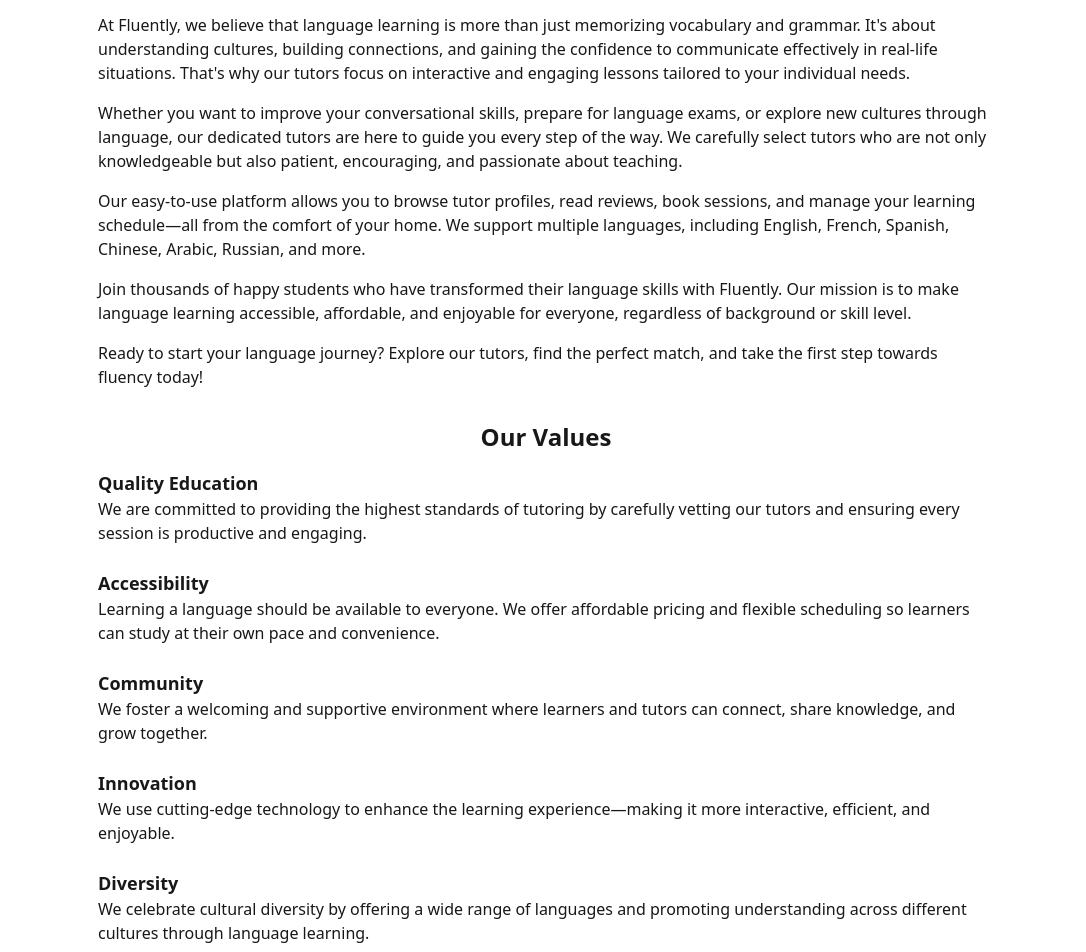
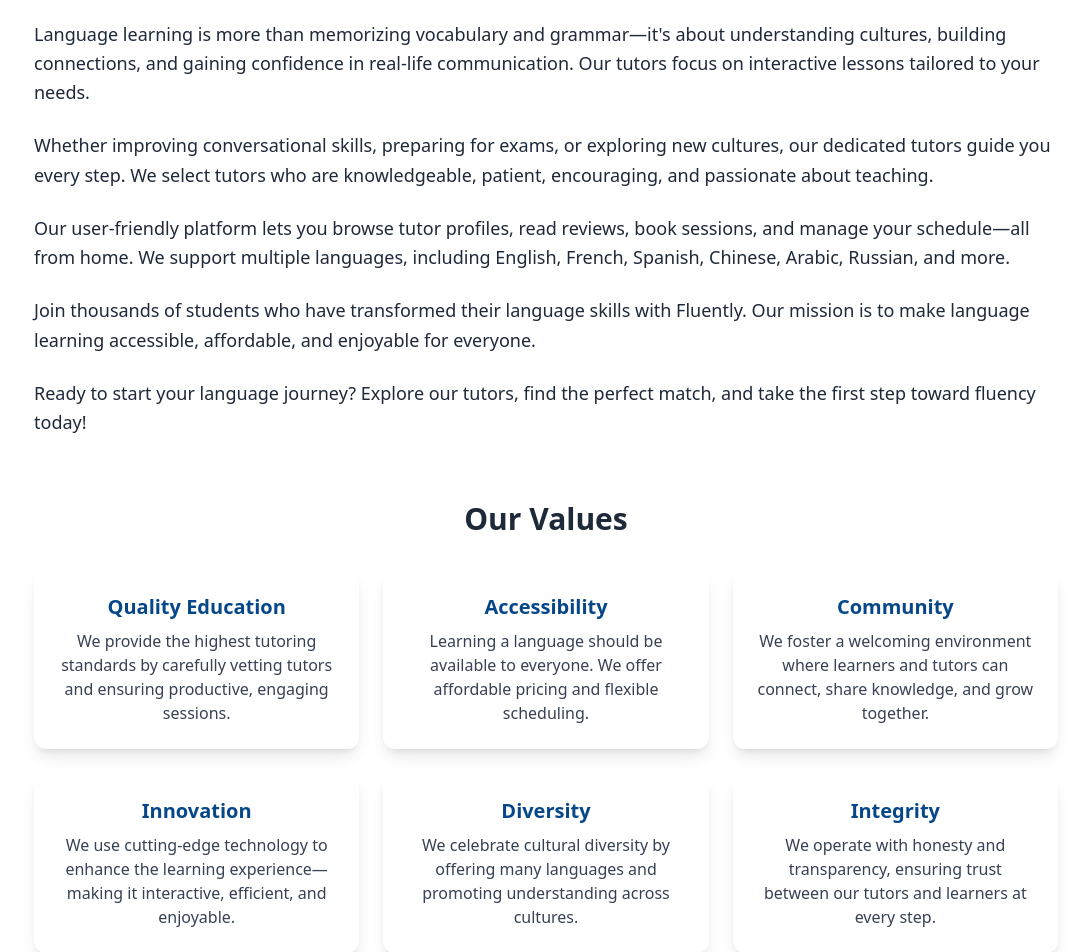
Before and after one commit to sajjadsajux/fluently, a React (Vite) app: page /about-us in a window 1280 px wide. Shown: the part 280-1232 px from the top of the page, without its empty margins (94-1180 px from the left). Built offline with nearby package versions, Linux system fonts and the light colour scheme; no server answers.

Commit message:
About Page with values and card design

```diff
--- a/src/Pages/AboutUs/AboutUs.jsx
+++ b/src/Pages/AboutUs/AboutUs.jsx
@@ -7,51 +7,59 @@
   useEffect(() => {
     window.scrollTo({ top: 0, behavior: "smooth" });
   }, []);
+
   return (
-    <section className="container mx-auto py-10 max-w-4xl text-base-content">
-      <h2 className="text-3xl  text-center mb-12 text-primary  font-bold  ">About Us</h2>
+    <section className="container mx-auto py-12 max-w-5xl text-gray-800">
+      <h2 className="text-4xl text-center mb-12 text-primary font-bold">About Us</h2>
 
-      <p className="mb-4">Welcome to Fluently! We are passionate about connecting learners with expert tutors from around the world. Our platform provides flexible and personalized tutoring sessions designed to help you achieve your language learning goals quickly and confidently.</p>
+      <div className="space-y-6 text-lg leading-relaxed">
+        <p>Welcome to Fluently! We are passionate about connecting learners with expert tutors worldwide. Our platform provides flexible and personalized tutoring sessions to help you achieve your language learning goals confidently.</p>
 
-      <p className="mb-4">
-        At Fluently, we believe that language learning is more than just memorizing vocabulary and grammar. It's about understanding cultures, building connections, and gaining the confidence to communicate effectively in real-life situations. That's why our tutors focus on interactive and engaging
-        lessons tailored to your individual needs.
-      </p>
+        <p>Language learning is more than memorizing vocabulary and grammar—it's about understanding cultures, building connections, and gaining confidence in real-life communication. Our tutors focus on interactive lessons tailored to your needs.</p>
 
-      <p className="mb-4">
-        Whether you want to improve your conversational skills, prepare for language exams, or explore new cultures through language, our dedicated tutors are here to guide you every step of the way. We carefully select tutors who are not only knowledgeable but also patient, encouraging, and
-        passionate about teaching.
-      </p>
+        <p>Whether improving conversational skills, preparing for exams, or exploring new cultures, our dedicated tutors guide you every step. We select tutors who are knowledgeable, patient, encouraging, and passionate about teaching.</p>
 
-      <p className="mb-4">Our easy-to-use platform allows you to browse tutor profiles, read reviews, book sessions, and manage your learning schedule—all from the comfort of your home. We support multiple languages, including English, French, Spanish, Chinese, Arabic, Russian, and more.</p>
+        <p>Our user-friendly platform lets you browse tutor profiles, read reviews, book sessions, and manage your schedule—all from home. We support multiple languages, including English, French, Spanish, Chinese, Arabic, Russian, and more.</p>
 
-      <p className="mb-4">Join thousands of happy students who have transformed their language skills with Fluently. Our mission is to make language learning accessible, affordable, and enjoyable for everyone, regardless of background or skill level.</p>
+        <p>Join thousands of students who have transformed their language skills with Fluently. Our mission is to make language learning accessible, affordable, and enjoyable for everyone.</p>
 
-      <p className="mb-4">Ready to start your language journey? Explore our tutors, find the perfect match, and take the first step towards fluency today!</p>
+        <p>Ready to start your language journey? Explore our tutors, find the perfect match, and take the first step toward fluency today!</p>
+      </div>
 
-      <div className="mt-8 text-center ">
-        <h3 className="text-2xl font-semibold mb-4">Our Values</h3>
-        <div className="max-w-4xl mx-auto text-left space-y-6">
-          <div>
-            <h4 className="font-semibold text-lg">Quality Education</h4>
-            <p>We are committed to providing the highest standards of tutoring by carefully vetting our tutors and ensuring every session is productive and engaging.</p>
-          </div>
-          <div>
-            <h4 className="font-semibold text-lg">Accessibility</h4>
-            <p>Learning a language should be available to everyone. We offer affordable pricing and flexible scheduling so learners can study at their own pace and convenience.</p>
-          </div>
-          <div>
-            <h4 className="font-semibold text-lg">Community</h4>
-            <p>We foster a welcoming and supportive environment where learners and tutors can connect, share knowledge, and grow together.</p>
-          </div>
-          <div>
-            <h4 className="font-semibold text-lg">Innovation</h4>
-            <p>We use cutting-edge technology to enhance the learning experience—making it more interactive, efficient, and enjoyable.</p>
-          </div>
-          <div>
-            <h4 className="font-semibold text-lg">Diversity</h4>
-            <p>We celebrate cultural diversity by offering a wide range of languages and promoting understanding across different cultures through language learning.</p>
-          </div>
+      <div className="mt-16 text-center">
+        <h3 className="text-3xl font-semibold mb-8">Our Values</h3>
+        <div className="grid grid-cols-1 md:grid-cols-2 lg:grid-cols-3 gap-6  mx-auto">
+          {[
+            {
+              title: "Quality Education",
+              desc: "We provide the highest tutoring standards by carefully vetting tutors and ensuring productive, engaging sessions.",
+            },
+            {
+              title: "Accessibility",
+              desc: "Learning a language should be available to everyone. We offer affordable pricing and flexible scheduling.",
+            },
+            {
+              title: "Community",
+              desc: "We foster a welcoming environment where learners and tutors can connect, share knowledge, and grow together.",
+            },
+            {
+              title: "Innovation",
+              desc: "We use cutting-edge technology to enhance the learning experience—making it interactive, efficient, and enjoyable.",
+            },
+            {
+              title: "Diversity",
+              desc: "We celebrate cultural diversity by offering many languages and promoting understanding across cultures.",
+            },
+            {
+              title: "Integrity",
+              desc: "We operate with honesty and transparency, ensuring trust between our tutors and learners at every step.",
+            },
+          ].map((value, idx) => (
+            <div key={idx} className="bg-white shadow-lg rounded-xl p-6 hover:shadow-xl transition-shadow">
+              <h4 className="font-semibold text-xl mb-2 text-primary">{value.title}</h4>
+              <p className="text-gray-700">{value.desc}</p>
+            </div>
+          ))}
         </div>
       </div>
     </section>
```
